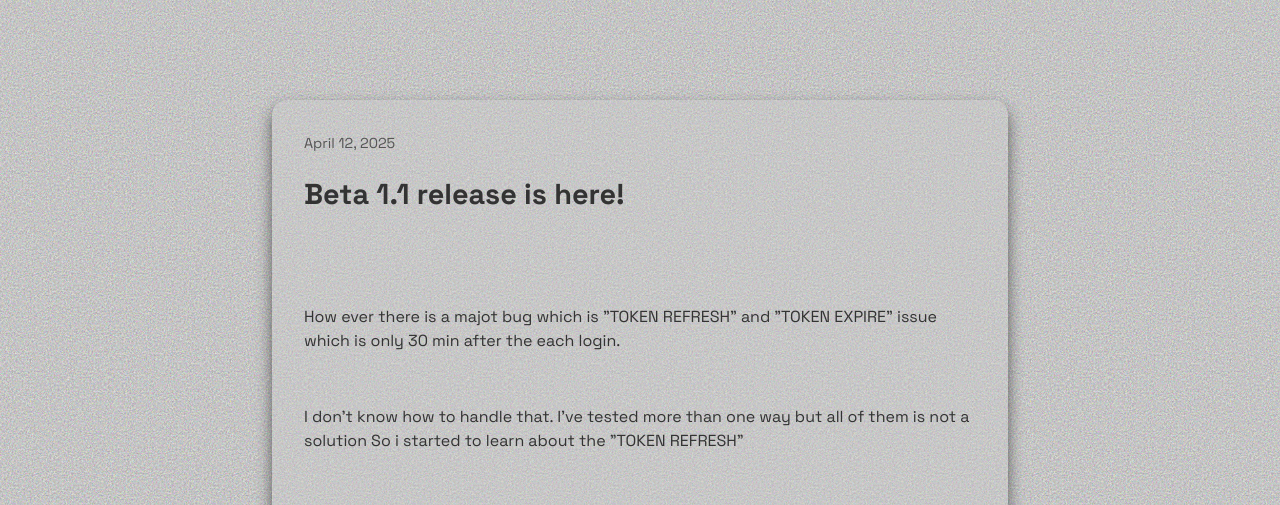
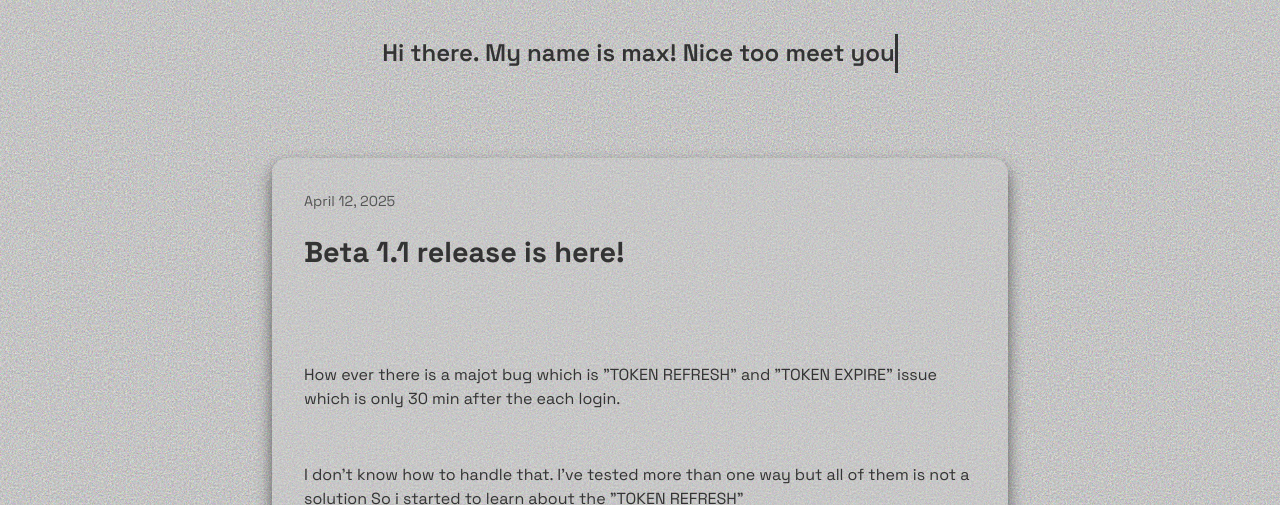
Before and after one commit to Amrqhz/Amrqhz.github.io, a plain HTML site: page quickdose-devnote.html in a window 1280 px wide. Shown: the part 595-1100 px from the top of the page. Drawn offline with Linux system fonts and the light colour scheme.

Commit message:
add max intro

```diff
--- a/quickdose-devnote.html
+++ b/quickdose-devnote.html
@@ -84,7 +84,6 @@
             height: auto;
             margin-left: auto;
             margin-right: auto;
-            margin-bottom: 3rem;
             margin-top: 0.5rem;
         }
         .notes-header h1 {
@@ -165,6 +164,37 @@
             display: block;
             transition: all 0.4s ease;
         }
+        .typing-container {
+            font-family: 'Space Grotesk', sans-serif;
+            max-width: 800px;
+            margin: 0 auto;
+            padding: 30px 30px;
+            border-radius: 12px;
+            text-align: center;
+
+        }
+        .typing-text {
+            display: inline-block;
+            font-size: 1.5rem;
+            font-weight: 600;
+            color: #333;
+            overflow: hidden;
+            border-right: 0.15em solid #333;
+            white-space: nowrap;
+            margin: 0 auto;
+            animation: typing 3.5s steps(40, end), blink-caret 0.75s step-end infinite;
+        }
+
+        @keyframes typing {
+            from { width: 0 }
+            to { width: 100% }
+        }
+
+        @keyframes blink-caret {
+            from, to { border-color: transparent }
+            50% { border-color: #333 }
+        }
+
 
 
 
@@ -172,7 +202,9 @@
             .notes-container {
                 padding: 1rem;
             }
-
+            .typing-text {
+                font-size: 1.1rem;
+            }
             .note-entry {
                 padding: 1.5rem;
             }
@@ -223,6 +255,9 @@
                     <h1>My Development Notes</h1>
                     <p>These are my thoughts, learnings, and code snippets from my journey as a developer.</p>
                     <img src="./assets/ChatGPT Image Apr 13, 2025, 01_11_01 PM.png" alt="">
+                    <div class="typing-container">
+                        <div class="typing-text" id="typing-text"></div>
+                    </div>
                 </div>
 
                 <!-- Example Note Entry 1 -->
@@ -293,5 +328,23 @@
             </div>
         </footer>
     </div>
+    <script>
+        document.addEventListener('DOMContentLoaded', function() {
+            const text = "Hi there. My name is max! Nice too meet you";
+            const typingElement = document.getElementById('typing-text');
+            let i = 0;
+
+            function typeWriter() {
+                if (i < text.length) {
+                    typingElement.textContent += text.charAt(i);
+                    i++;
+                    setTimeout(typeWriter, 100); // Speed of typing
+                }
+            }
+
+            // Start the typing animation
+            typeWriter();
+        });
+    </script>
 </body>
 </html>
```
